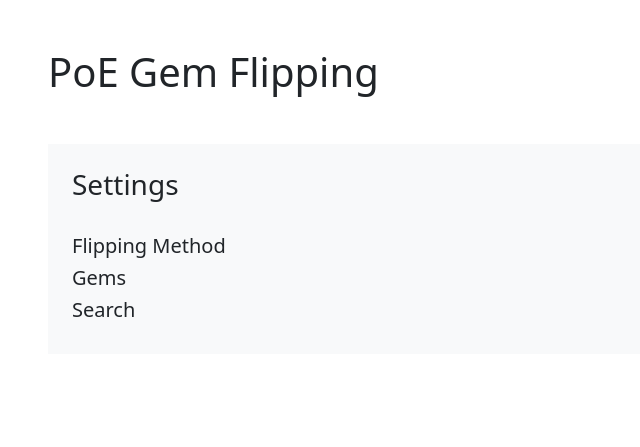
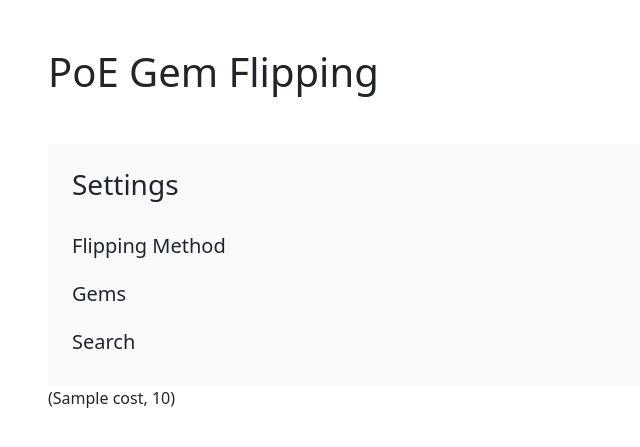
Before and after one commit to yehoon17/PoE-Gem-Flipping, a Flask app: template website/templates/home.html in a window 1280 px wide. Shown: the top 447 px of the page, without its empty margins (0-640 px from the left). Run offline with Flask 2, Linux system fonts and the light colour scheme; the template is opened without the code that fills it: most values are stand-ins (such as "Sample title", 1, 10 or a date in 2020).

Commit message:
Update home.html
Display currency costs

```diff
--- a/website/templates/home.html
+++ b/website/templates/home.html
@@ -7,10 +7,15 @@
             <div class="pt-4">
                 <h5>Flipping Method</h5>
 
-                <h5>Gems</h5>
+                <h5 class="py-3">Gems</h5>
 
                 <h5>Search</h5>
             </div>
         </div>
     </div>
+    <div>
+        {% for name, cost in costs %}
+            <p>{{ name, cost }}</p>
+        {% endfor %}
+    </div>
 {% endblock %}
```
